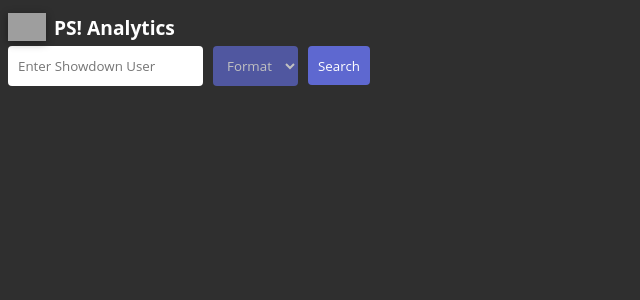
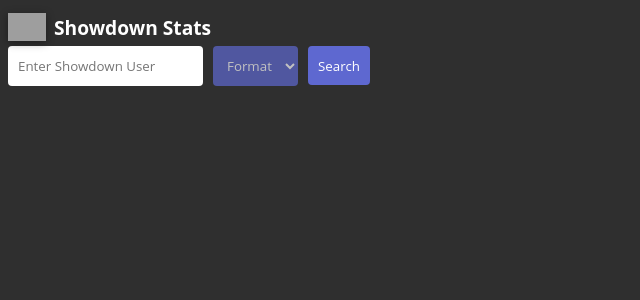
Before and after one commit to addumm/Pok-mon-Showdown-Elo-Data-Visualizer, a Flask app: template templates/index.html in a window 1280 px wide. Shown: the top 300 px of the page, without its empty margins (0-640 px from the left). Run offline with Flask 3, Linux system fonts and the light colour scheme; the template is opened without the code that fills it, so the values that code supplies are empty; grey boxes are pictures that could not be loaded.

Commit message:
title & head

```diff
--- a/templates/index.html
+++ b/templates/index.html
@@ -13,7 +13,7 @@
     <link href="https://fonts.googleapis.com/css2?family=Inter:wght@400;600;700&display=swap" rel="stylesheet">
 
     <link rel="stylesheet" href="{{ url_for('static', filename='styles.css') }}" />
-    <title>PS! Analytics</title>
+    <title>Showdown Stats</title>
 </head>
 <body>
     <header class="search-container">
@@ -25,7 +25,7 @@
                     style="width: 38px; height: 38px; object-fit: contain; filter: drop-shadow(0 2px 4px rgba(0,0,0,0.4));"
                 />
                 <h2 style="margin: 0; font-size: 1.2rem; font-weight: 700; color: #fff; whitespace: nowrap;">
-                    PS! Analytics
+                    Showdown Stats
                 </h2>
             </div>
             <form method="POST" action="" style="display: flex; gap: 10px; width: 100%;">
```
